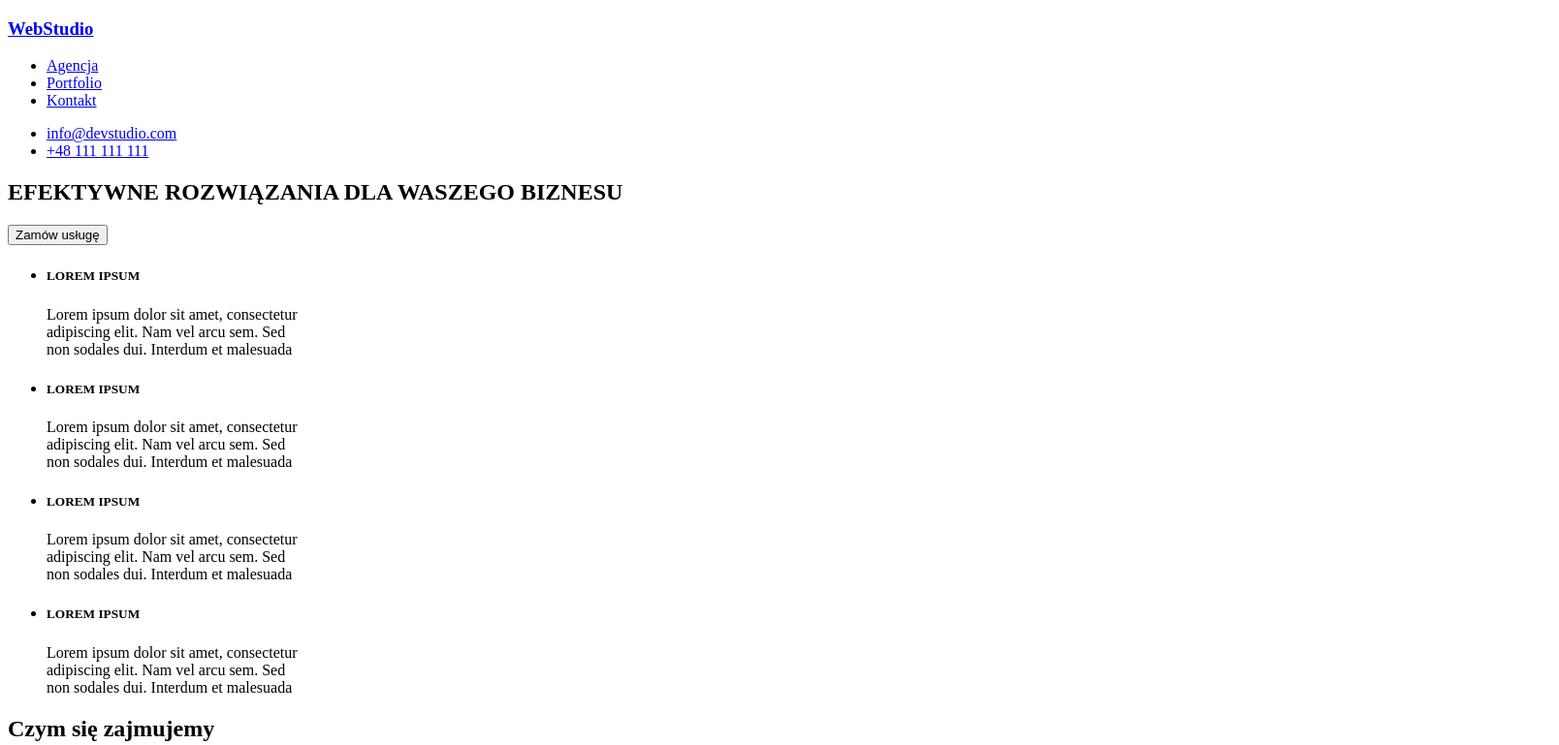
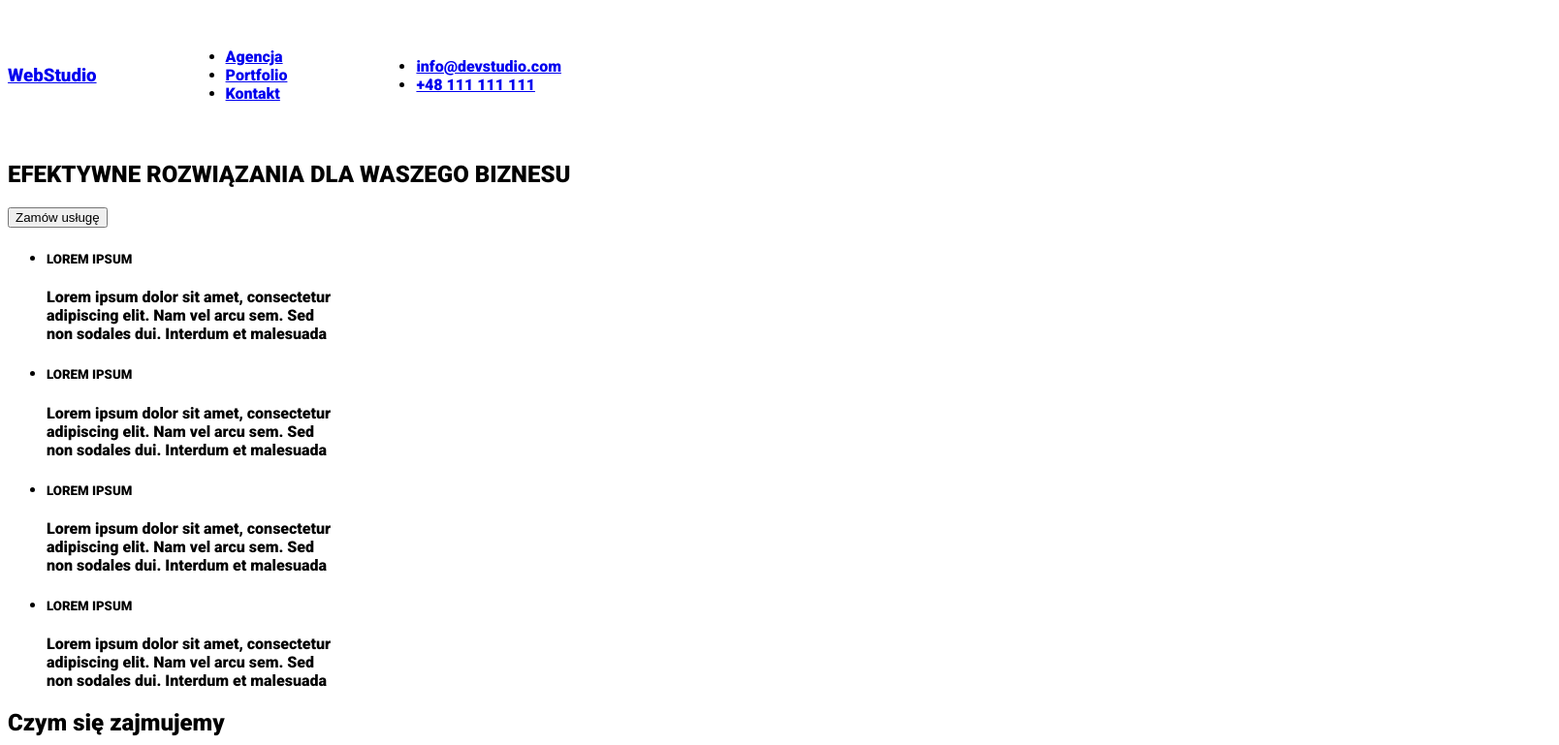
Before and after one commit to Raptor3198/goit-markup-hw-06, a plain HTML site: page index.html in a window 1280 px wide. Shown: the top 769 px of the page at 97% size, 1608 px wide, since content can reach past the window. Drawn offline with Linux system fonts and the light colour scheme.

Commit message:
edit css

```diff
--- a/CSS/style.css
+++ b/CSS/style.css
@@ -0,0 +1,23 @@
+.wrapper {
+  background-color: white;
+  width: 1600px;
+  margin: 0 auto;
+}
+
+body {
+  font-family: "Roboto", sans-serif;
+  background: #ffffff;
+}
+
+head {
+  font-family: "Roboto", sans-serif;
+  background: #ffffff;
+}
+
+.header {
+  align-items: center;
+  gap: 93px;
+  flex-direction: row;
+  padding: 25px 0 24px 0;
+  display: flex;
+}
```
Also changed, not shown: portfolio.html (+1 -0 lines).
